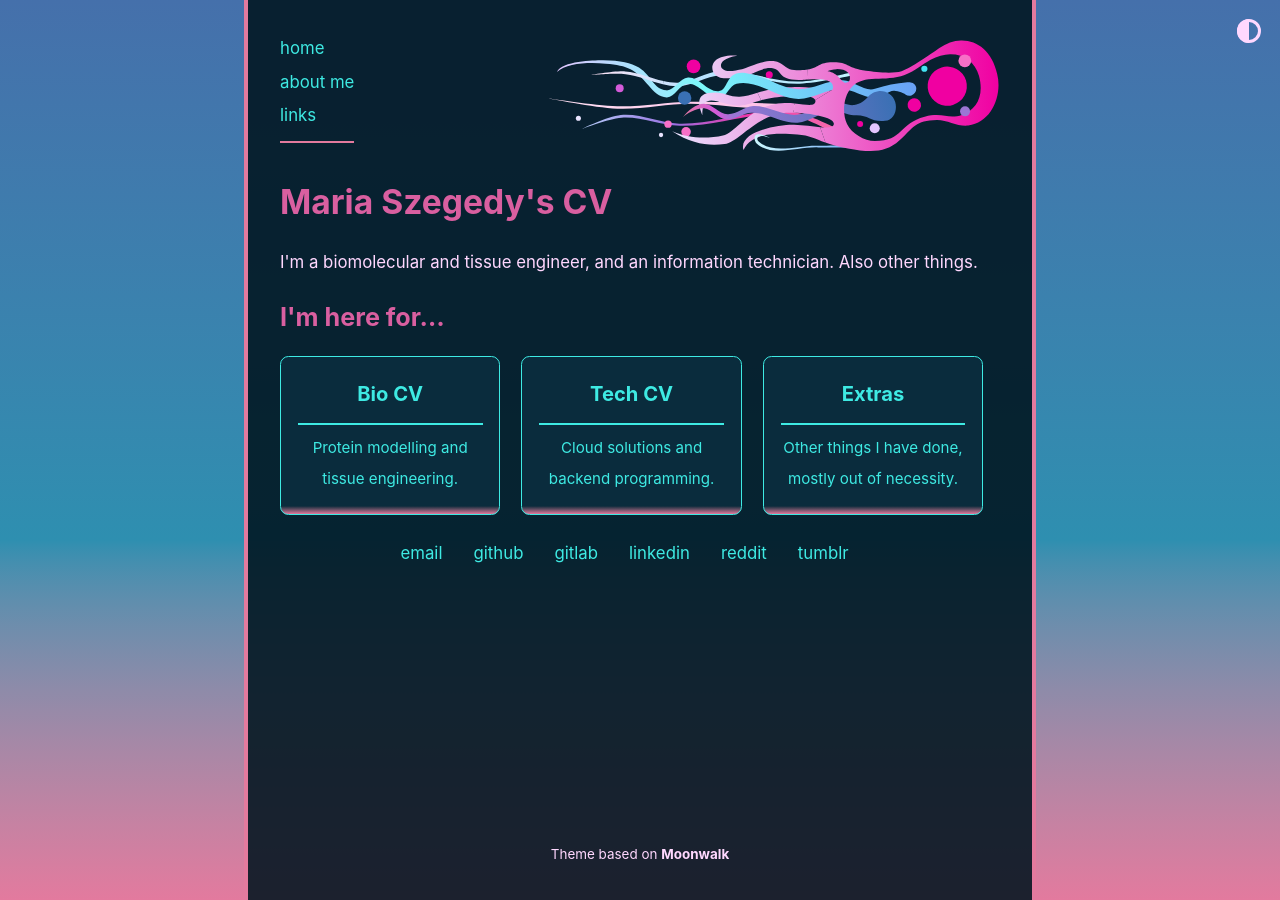
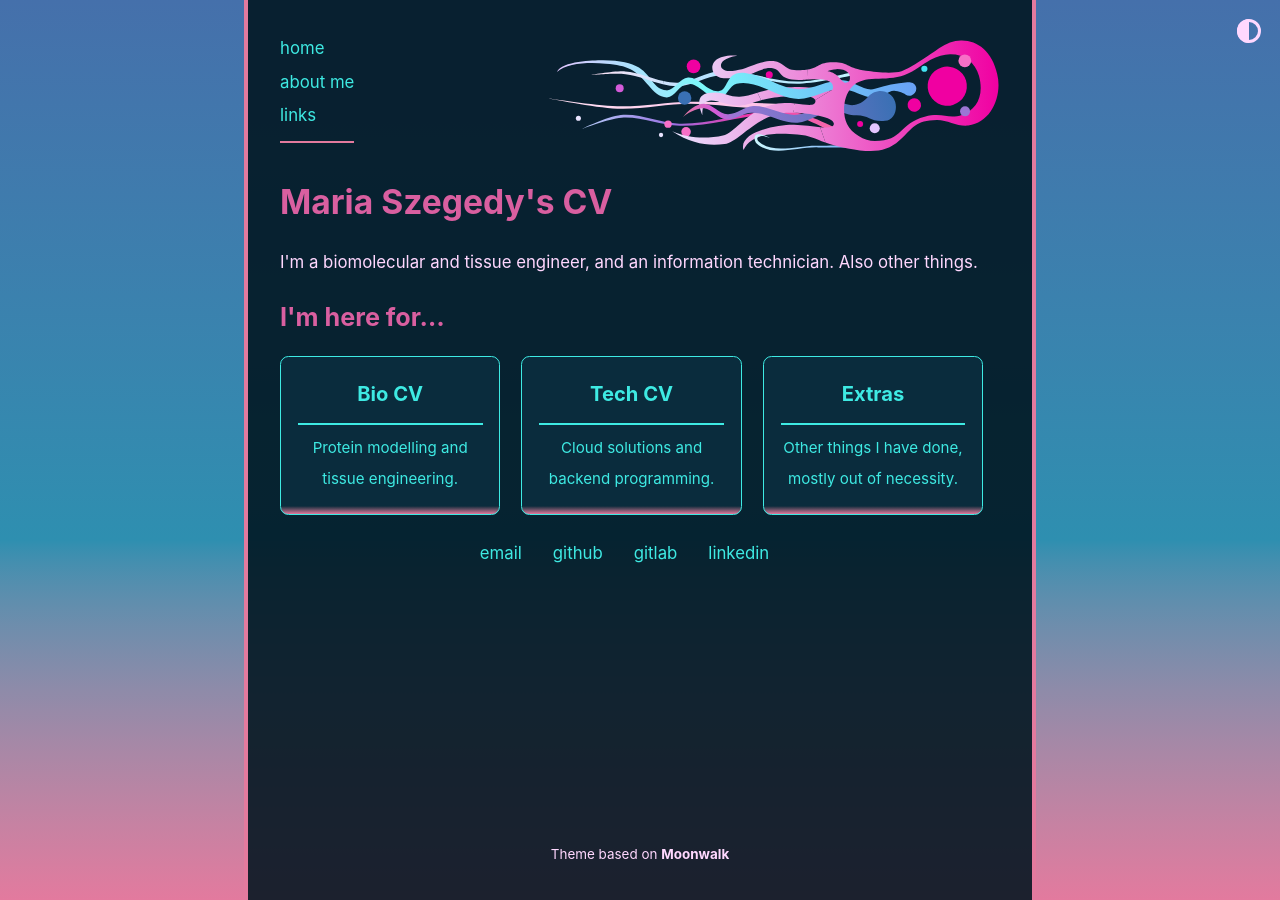
Before and after one commit to mszegedy/cv, a Jekyll site: the page built from index.md, in a window 1280 px wide. Built offline with Jekyll 4.4.1, drawn with Linux system fonts in a browser that asks for light colours; some web fonts are replaced.

Commit message:
remove reddit + tumblr i guess

```diff
--- a/_data/home.yml
+++ b/_data/home.yml
@@ -33,9 +33,3 @@ footer_entries:
 
   - title: linkedin
     url: https://linkedin.com/in/maria-szegedy-06707514
-
-  - title: reddit
-    url: https://reddit.com/u/mszegedy
-
-  - title: tumblr
-    url: https://mszegedy.tumblr.com
```
